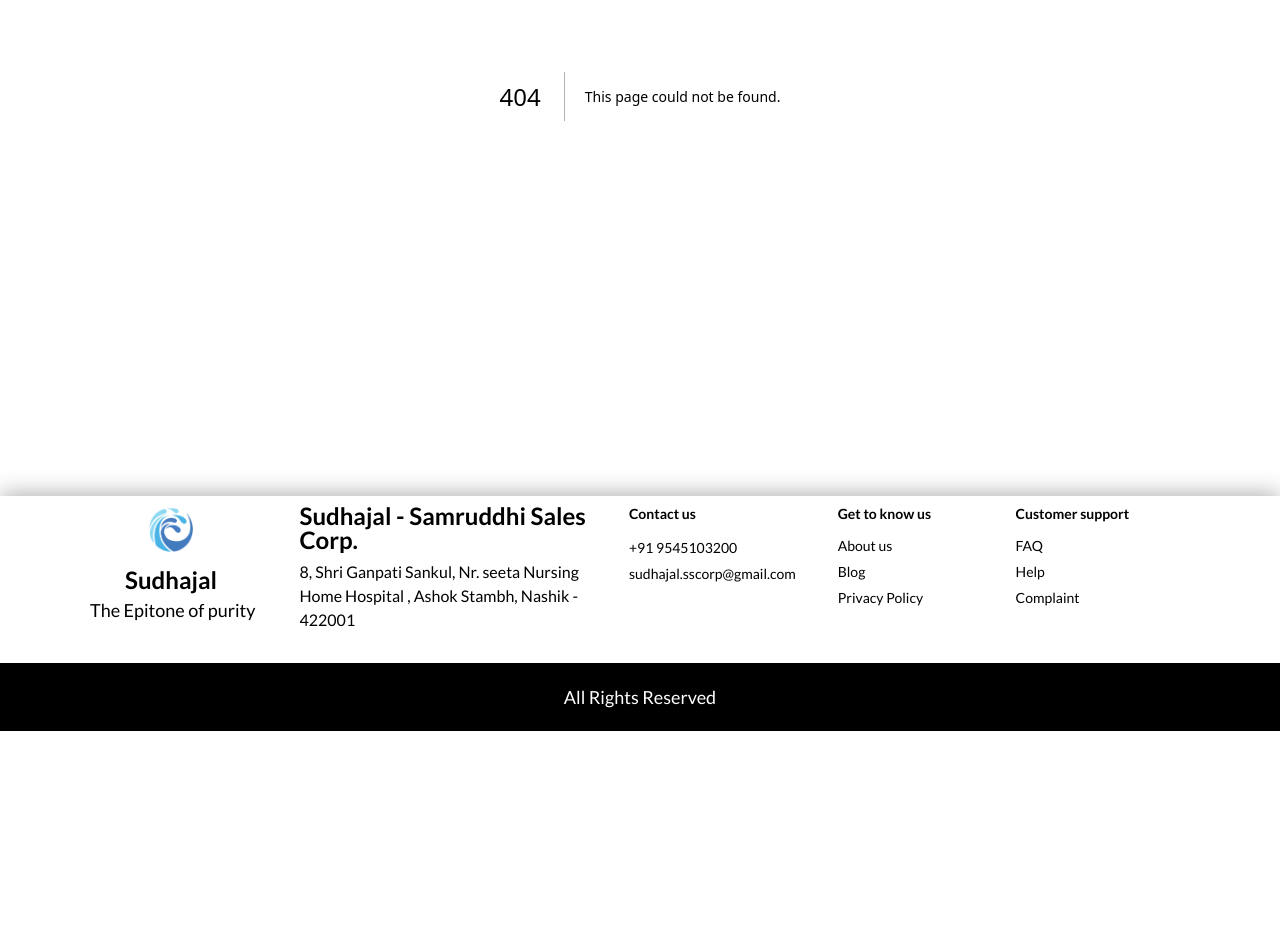
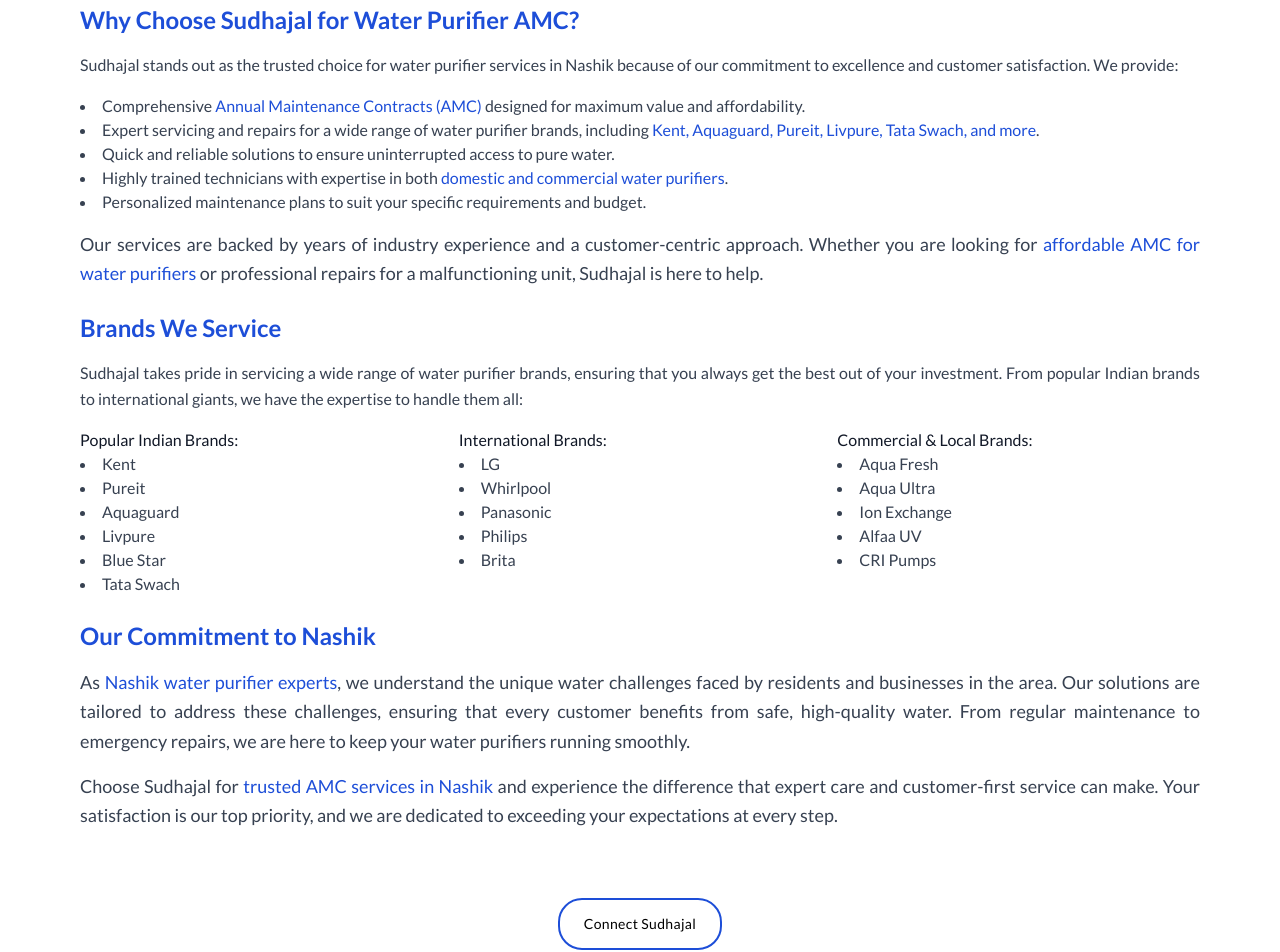
Before and after one commit to Sudhajal/sudhajal-repo, a Next.js app: page /about in a window 1280 px wide. Before the commit this address had no page. Shown: the part 400-1352 px from the top of the page. Before the commit the page ends 1131 px from the top, so only its background shows below. Built offline with nearby package versions, Linux system fonts and the light colour scheme.

Commit message:
Made the SEO changes

```diff
--- /dev/null
+++ b/src/app/about/page.tsx
@@ -0,0 +1,106 @@
+import { Button } from '@/components/Button'
+import Link from 'next/link'
+import React from 'react'
+
+const page = () => {
+  return (
+    <div>
+    <div className="container mx-auto px-4 py-8 max-w-6xl text-justify">
+  <h1 className="text-3xl font-bold text-center text-blue-700 mb-6">
+    About Sudhajal – Trusted Water Purifier AMC in Nashik
+  </h1>
+
+  <p className="text-lg text-gray-700 leading-relaxed mb-4">
+    At Sudhajal, we are more than just a service provider—we are your partner in ensuring the health and safety of your loved ones. A proud initiative of <strong>Samruddhi Sales Corporation</strong>, we specialize in offering comprehensive <a href="https://amzn.to/4iJiIZh"><span className="text-blue-700">water purifier AMC services in Nashik</span></a>, along with expert repair and maintenance solutions tailored to meet the unique needs of every household and business.
+  </p>
+
+  <p className="text-lg text-gray-700 leading-relaxed mb-4">
+    Our goal is simple: to provide you with uninterrupted access to safe, clean, and <a className='font-semibold' href='https://amzn.to/3DnoLTa'>pure water</a>. We understand that water is the cornerstone of life, and its quality has a direct impact on your health and well-being. With our focus on <a href='https://amzn.to/3BBXmfE'><span className="text-blue-700">quality and reliability</span></a>, we strive to deliver the <a href='https://amzn.to/4iKe8tE'><span className="text-blue-700">best AMC packages for water purifiers</span></a>, ensuring that your water purifier works efficiently year-round without any hassle.
+  </p>
+
+  <h2 className="text-2xl font-semibold text-blue-700 mt-6 mb-4">
+    Why Choose Sudhajal for Water Purifier AMC?
+  </h2>
+
+  <p className="text-gray-700 leading-relaxed mb-4">
+    Sudhajal stands out as the trusted choice for water purifier services in Nashik because of our commitment to excellence and customer satisfaction. We provide:
+  </p>
+
+  <ul className="list-disc list-inside text-gray-700 mb-4">
+    <li>Comprehensive <a href='https://amzn.to/3OYsCJ0'><span className="text-blue-700">Annual Maintenance Contracts (AMC)</span></a> designed for maximum value and affordability.</li>
+    <li>Expert servicing and repairs for a wide range of water purifier brands, including <a href='https://amzn.to/3ZLDsqy'><span className="text-blue-700">Kent, Aquaguard, Pureit, Livpure, Tata Swach, and more</span></a>.</li>
+    <li>Quick and reliable solutions to ensure uninterrupted access to pure water.</li>
+    <li>Highly trained technicians with expertise in both  <a href='https://amzn.to/3BIRSje'><span className="text-blue-700">domestic and commercial water purifiers</span></a>.</li>
+    <li>Personalized maintenance plans to suit your specific requirements and budget.</li>
+  </ul>
+
+  <p className="text-lg text-gray-700 leading-relaxed mb-4">
+    Our services are backed by years of industry experience and a customer-centric approach. Whether you are looking for <a href='https://amzn.to/40021la'><span className="text-blue-700">affordable AMC for water purifiers</span></a> or professional repairs for a malfunctioning unit, Sudhajal is here to help.
+  </p>
+
+  <h2 className="text-2xl font-semibold text-blue-700 mt-6 mb-4">
+    Brands We Service
+  </h2>
+
+  <p className="text-gray-700 leading-relaxed mb-4">
+    Sudhajal takes pride in servicing a wide range of water purifier brands, ensuring that you always get the best out of your investment. From popular Indian brands to international giants, we have the expertise to handle them all:
+  </p>
+
+  <div className="grid grid-cols-1 md:grid-cols-3 gap-4 mb-6">
+    <div>
+      <h3 className="font-medium text-gray-900">Popular Indian Brands:</h3>
+      <ul className="list-disc list-inside text-gray-700">
+        <li>Kent</li>
+        <li>Pureit</li>
+        <li>Aquaguard</li>
+        <li>Livpure</li>
+        <li>Blue Star</li>
+        <li>Tata Swach</li>
+      </ul>
+    </div>
+    <div>
+      <h3 className="font-medium text-gray-900">International Brands:</h3>
+      <ul className="list-disc list-inside text-gray-700">
+        <li>LG</li>
+        <li>Whirlpool</li>
+        <li>Panasonic</li>
+        <li>Philips</li>
+        <li>Brita</li>
+      </ul>
+    </div>
+    <div>
+      <h3 className="font-medium text-gray-900">Commercial & Local Brands:</h3>
+      <ul className="list-disc list-inside text-gray-700">
+        <li>Aqua Fresh</li>
+        <li>Aqua Ultra</li>
+        <li>Ion Exchange</li>
+        <li>Alfaa UV</li>
+        <li>CRI Pumps</li>
+      </ul>
+    </div>
+  </div>
+
+  <h2 className="text-2xl font-semibold text-blue-700 mt-6 mb-4">
+    Our Commitment to Nashik
+  </h2>
+
+  <p className="text-lg text-gray-700 leading-relaxed mb-4">
+    As <a href='https://amzn.to/4fosJZc'><span className="text-blue-700">Nashik water purifier experts</span></a>, we understand the unique water challenges faced by residents and businesses in the area. Our solutions are tailored to address these challenges, ensuring that every customer benefits from safe, high-quality water. From regular maintenance to emergency repairs, we are here to keep your water purifiers running smoothly.
+  </p>
+
+  <p className="text-lg text-gray-700 leading-relaxed mb-4">
+    Choose Sudhajal for <a href='https://amzn.to/41I69r4'><span className="text-blue-700">trusted AMC services in Nashik</span></a> and experience the difference that expert care and customer-first service can make. Your satisfaction is our top priority, and we are dedicated to exceeding your expectations at every step.
+  </p>
+
+  <div className="text-center mt-8">
+        <a href="https://www.instagram.com/direct/t/17846334732309544">
+            <Button text="Connect Sudhajal" />
+        </a>
+  </div>
+</div>
+
+    </div>
+  )
+}
+
+export default page
--- a/src/app/layout.tsx
+++ b/src/app/layout.tsx
@@ -9,7 +9,7 @@
 
 export const metadata: Metadata = {
   title: "Sudhajal",
-  description: "",
+  description: "Sudhajal offers reliable and affordable water purifier AMC services in Nashik. Specializing in repair, maintenance, and servicing for top brands, we ensure uninterrupted access to safe and clean water for homes and businesses",
 };
 
 export default function RootLayout({
--- a/src/components/Footer/Footer.tsx
+++ b/src/components/Footer/Footer.tsx
@@ -29,7 +29,7 @@
   links,
 }) => {
   return (
-    <footer className="flex flex-col md:flex-row flex-wrap gap-6 justify-center items-center w-full text-black bg-white min-h-[219px] shadow-[0px_-3px_21px_rgba(0,0,0,0.3)] ">
+    <footer className="flex flex-col md:flex-row flex-wrap gap-6 justify-center items-center w-full text-black bg-white min-h-[219px] shadow-[0px_-3px_21px_rgba(0,0,0,0.3)] pt-[3%]">
       {/* Logo Section */}
       <Logo
         src={logoSrc}
@@ -60,7 +60,7 @@
       </div>
 
       {/* Footer Bottom Section */}
-      <div className="w-full text-center py-5 text-lg text-white bg-black">
+      <div className="w-full text-center py-2 mt-12 text-lg text-white bg-black">
         All Rights Reserved
       </div>
     </footer>
--- a/src/components/Header/Navigation.tsx
+++ b/src/components/Header/Navigation.tsx
@@ -9,9 +9,9 @@
 }
 
 const navItems: NavItem[] = [
-  { label: "Home", href: "/#home", isActive: true },
+  { label: "Home", href: "/", isActive: true },
   { label: "Service Plans", href: "/#pricingplans", isActive: false },
-  { label: "Products", href: "/product", isActive: false },
+  { label: "About Us", href: "/about", isActive: false },
   { label: "Connect Us", href: "/#contactform", isActive: false },
 ];
 
--- a/src/components/PricingPlans.tsx
+++ b/src/components/PricingPlans.tsx
@@ -71,11 +71,11 @@
     <div id="pricingplans" className="flex flex-col items-center px-6 md:px-28 py-12 mt-2.5 w-full bg-white rounded max-md:max-w-full">
       <div className="flex flex-col justify-center max-w-full text-center w-full md:w-[472px]">
         <h2 className="text-3xl font-bold">
-          <span className="text-zinc-900">Powerful service features for </span>
-          <span>Domestic services</span>
+          <p><span className="text-zinc-900 text-4xl my-3">Key Features of Our </span></p>
+          <p><span className="text-blue-700">Domestic services</span></p>
         </h2>
         <p className="self-center mt-3.5 text-lg text-zinc-900">
-          Choose a plan that's right for you
+          Choose a plan that&apos;s right for you
         </p>
       </div>
       <div className="flex flex-wrap gap-6 justify-center mt-12 max-w-full w-full md:w-[1033px] max-md:mt-10">
--- a/src/components/ScrollExploreSection/BackgroundImage.tsx
+++ b/src/components/ScrollExploreSection/BackgroundImage.tsx
@@ -9,7 +9,6 @@
     <video
       autoPlay
       loop
-
       playsInline
       className="object-cover absolute inset-0 w-full h-full"
     >
--- a/src/components/Testimonial.tsx
+++ b/src/components/Testimonial.tsx
@@ -21,7 +21,7 @@
           />
         <div className="flex flex-col mt-8">
           <blockquote className="text-xl font-medium text-neutral-800">
-            "People now recognise that having a good service means that something happens as a result."
+            "People Now Realize the True Value of Good Service"
           </blockquote>
           <p className="mt-4 text-base leading-7 text-stone-500">
             "I've been using this water purifier service for over 5 years, and I'm very happy. The team is prompt, professional, and always ensures my purifier is functioning perfectly. The water quality has improved drastically, and I feel much safer knowing my family is drinking clean, pure water. Highly recommend their services!"
--- a/src/components/WaterService/WaterService.tsx
+++ b/src/components/WaterService/WaterService.tsx
@@ -47,20 +47,21 @@
     <div id="waterservice" className="bg-white flex flex-col p-4">
       {/* Main Header Section */}
       <div className="flex flex-col lg:flex-row justify-center items-center text-center text-zinc-800">
-        <div className="flex gap-2.5 items-end w-full lg:w-[50%]">
+        <div className="flex gap-2.5 items-end w-full lg:w-[70%] my-12">
           <div className="flex flex-col justify-center min-w-[240px] w-full lg:w-[547px]">
             <h1 className="text-3xl lg:text-4xl">
-              <span>A service may be all what you need (</span>
+              <span>A Service That Meets Your Needs (</span>
               <span className="leading-10">Our Motive</span>
               <span>)</span>
             </h1>
             <TextBlock
               content={[
-                "Water is not simply a drinkable element; it is also an essential component of our lives. Sudhajal, The Samruddhi Sales Corporation's dedication, has opted to prioritize 'servicing' in this industry.",
-               " Pure water does more than quench your thirst—it fuels every function in your body. But the secret isn't just in how much you drink; it's in the quality of the water itself. With the right purification at home, you unlock a hidden essence, ensuring that every sip and every meal nourishes you in ways you might not even realize."
+                "Water is more than just a drinkable element—it's the essence of life itself. At Sudhajal, a trusted venture of Samruddhi Sales Corporation, we are dedicated to prioritizing 'service' in the water purification industry.",
+               "Pure water doesn’t just quench your thirst; it powers every vital function in your body. The true secret to well-being lies not just in how much water you consume, but in the quality of that water. With advanced purification systems at home, you ensure that every sip and every meal enriches your health, delivering nourishment in ways you might not even realize.",
+               "At Sudhajal, we are committed to ensuring access to safe, clean, and high-quality water through reliable services and solutions, because your health deserves nothing less."
               ]}
             />
-            <Link href="#contactform">
+            <Link href="https://www.instagram.com/direct/t/17846334732309544">
               <Button text="Connect Us" />
             </Link>
           </div>
@@ -142,20 +143,22 @@
             height={128}
           />
         </div>
-        <div className="flex flex-col w-full lg:w-6/12 mt-6 lg:mt-0">
+        <div className="flex flex-col w-full lg:w-2/3 mt-6 lg:mt-0">
           <div className="flex flex-wrap justify-center items-center">
             <div className="flex flex-col justify-center w-full max-w-[503px] text-left">
               <h2 className="text-2xl lg:text-3xl leading-tight">
-                Why to know water science?
+              Why Understanding Water Science Matters
               </h2>
               <TextBlock
                 content={[
-                  "We often trust popular brands because we believe they maintain a certain standard—like offering water with a TDS (Total Dissolved Solids) of 54 or higher, which many associate with a balanced mineral content. You might notice that mineral water at airports is pricier than regular bottles, reflecting the perceived value of those essential nutrients. Water is more than just a thirst-quencher; it's a complex element carrying vital minerals bound to H2O by ionized bonds, directly impacting your body's needs. In short, the right TDS balance can be the difference between thriving health and potential issues."
+                  "We often trust popular brands, assuming they maintain high standards, such as providing water with a TDS (Total Dissolved Solids) level of 54 or higher. This TDS level is often associated with a balanced mineral content that supports overall health. For instance, the higher price of mineral water at airports reflects the perceived value of these essential nutrients.",
+                  "But water is more than just a thirst-quencher—it's a vital element carrying essential minerals bound to H₂O by ionized bonds, directly impacting your body’s overall function. The right TDS balance is crucial, as it can mean the difference between optimal health and potential deficiencies.",
+
                 ]}
               />
               <div className="flex gap-9 justify-center items-center mt-6 lg:mt-9 text-sm tracking-wide">
-                <div className="self-stretch">Want to know more about water?</div>
-                <Link href="#contactform">
+                <div className="self-stretch">Want to know more about water science?</div>
+                <Link href="https://www.instagram.com/direct/t/17846334732309544">
                   <Button text="Connect Us" />
                 </Link>
               </div>
```
